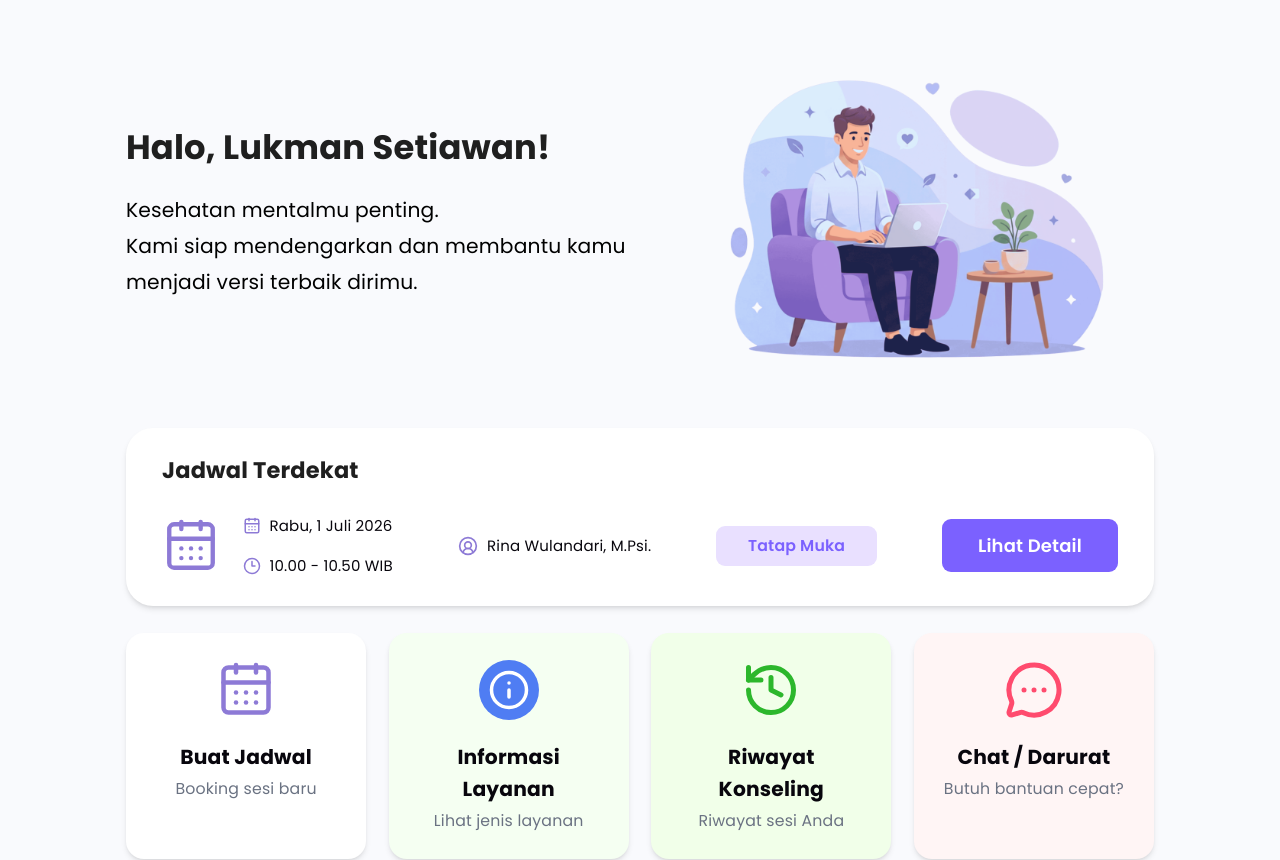
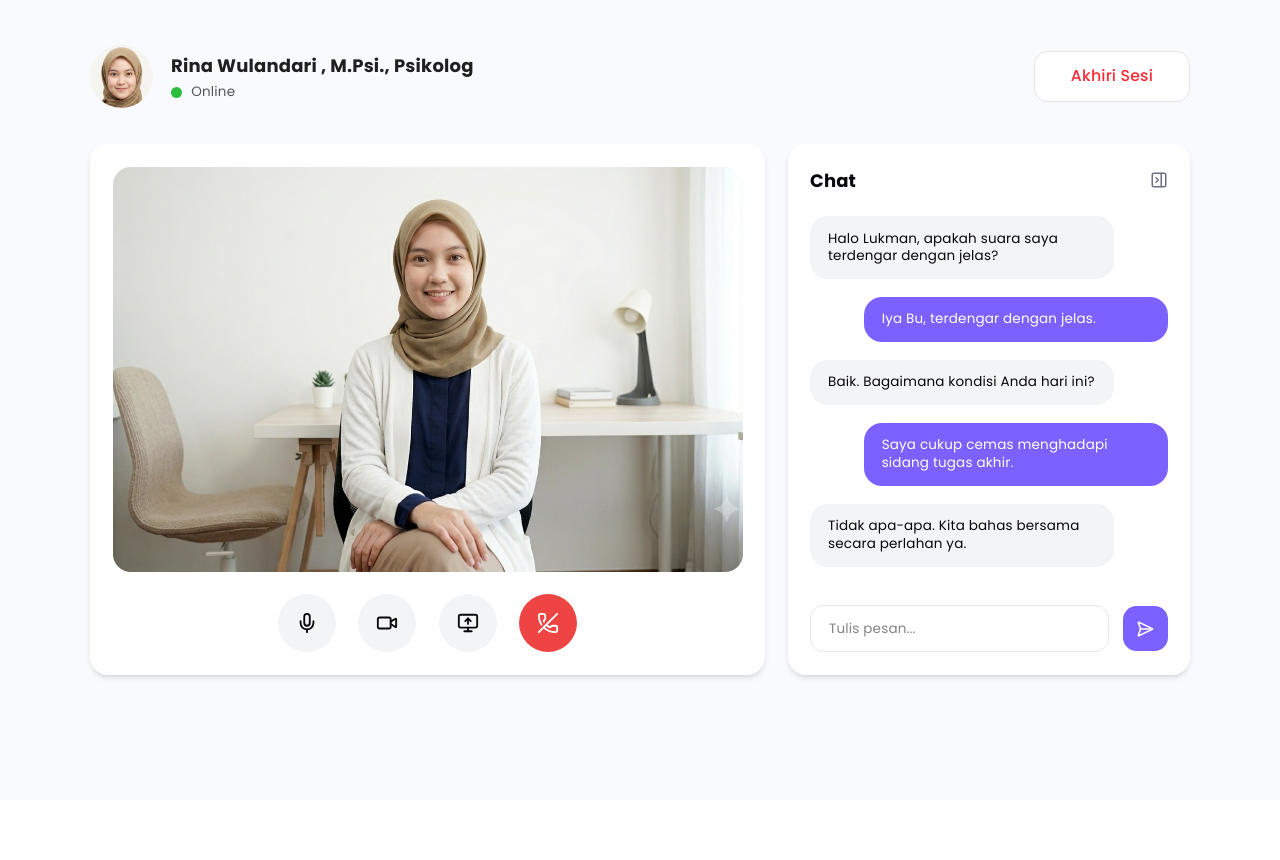
Before and after one commit to eeblaqoshu/sistem-layanan-konseling-polines, a React (Vite) app: page / in a window 1280 px wide. Shown: the top 860 px of the page. After the commit the page ends 800 px from the top, so only its background shows below. Built offline with nearby package versions, Linux system fonts and the light colour scheme.

Commit message:
page call / chat

```diff
--- a/src/App.jsx
+++ b/src/App.jsx
@@ -1,6 +1,8 @@
 import { useState } from 'react'
 import Lorem from './page/lorem'
 import Dashboard from "./page/Dashboard";
+import DetailJadwalKonselor from "./page/DetailJadwalKonselor";
+import Konseling from "./page/Konseling";
 // import Navbar from './components/Navbar'
 // import Footer from './components/Footer'
 
@@ -8,7 +10,7 @@ function App() {
 
   return (
     <>
-    <Dashboard />
+    <Konseling />
     </>
   )
 }
--- a/src/page/DetailJadwalKonselor.jsx
+++ b/src/page/DetailJadwalKonselor.jsx
@@ -84,7 +84,7 @@ function DetailJadwalKonselor() {
                 day: "flex justify-center",
                 day_button: "w-8 h-8 rounded-full text-[12px] font-medium hover:bg-[#F2EEFF] transition",
                 selected: "bg-[#7B61FF] text-white rounded-full",
-                outside: "hidden"
+                outside: "invisible"
               }}
             />
           </div>
--- /dev/null
+++ b/src/page/Konseling.jsx
@@ -0,0 +1,157 @@
+import { useState } from "react";
+import {
+  PhoneOff,
+  Mic,
+  Video,
+  VideoOff,
+  MonitorUp,
+  SendHorizontal,
+  PanelRightClose,
+  PanelRightOpen
+} from "lucide-react";
+
+function Konseling() {
+  const [cameraOn, setCameraOn] = useState(true);
+  const [chatExpanded, setChatExpanded] = useState(true);
+
+  return (
+    <div className="min-h-screen bg-[#F9FAFD]">
+      <div className="mx-auto w-full max-w-7xl px-20 py-10">
+        <div className="flex items-center justify-between">
+          <div className="flex items-center gap-4">
+            <img src="/assets/img/psikolog.png" alt="Psikolog" className="h-14 w-14 rounded-full object-cover" />
+
+            <div>
+              <h2 className="text-base font-bold text-[#1F1F1F]">
+                Rina Wulandari , M.Psi., Psikolog
+              </h2>
+
+              <div className="mt-1 flex items-center gap-2">
+                <div className="h-2.5 w-2.5 rounded-full bg-[#2DBE3F]"></div>
+                <span className="text-xs text-[#555]">Online</span>
+              </div>
+            </div>
+          </div>
+
+          <button className="rounded-xl border border-[#E4E4E4] bg-white px-8 py-3 text-sm font-medium text-red-500 transition hover:bg-red-50">
+            Akhiri Sesi
+          </button>
+        </div>
+
+        <div
+          className={`mt-8 grid gap-5 transition-all duration-300 ${
+            chatExpanded ? "grid-cols-[2fr_1fr]" : "grid-cols-[1fr_70px]"
+          }`}
+        >
+
+          {/* call */}
+          <div className="rounded-2xl bg-white p-5 shadow-md">
+
+            <div className="overflow-hidden rounded-2xl">
+                {cameraOn ? (
+                    <img
+                    src="/assets/img/video-call.png"
+                    alt="Video Call"
+                    className={`w-full object-cover transition-all duration-300 ${
+                        chatExpanded ? "h-90" : "h-125"
+                    }`}
+                    />
+                ) : (
+                    <div
+                    className={`flex w-full flex-col items-center justify-center bg-linear-to-br from-[#ECE8FF] to-[#D8E4FF] transition-all duration-300 ${
+                        chatExpanded ? "h-90" : "h-125"
+                    }`}
+                    >
+                    <img
+                        src="/assets/img/psikolog.png"
+                        alt="Psikolog"
+                        className="h-28 w-28 rounded-full border-4 border-white object-cover shadow-lg"
+                    />
+
+                    <p className="mt-5 text-lg font-semibold">
+                        Kamera Dimatikan
+                    </p>
+
+                    <p className="mt-1 text-sm text-gray-500">
+                        Rina Wulandari, M.Psi.
+                    </p>
+                    </div>
+                )}
+                </div>
+
+            {/* ctrl */}
+            <div className="mt-5 flex items-center justify-center gap-5">
+              <button className="rounded-full bg-[#F3F4F6] p-4 transition hover:bg-[#E5E7EB]">
+                <Mic size={22} />
+              </button>
+              <button
+                onClick={() => setCameraOn(!cameraOn)}
+                className={`rounded-full p-4 transition ${
+                  cameraOn
+                    ? "bg-[#F3F4F6] hover:bg-[#E5E7EB]"
+                    : "bg-[#7B61FF] text-white"
+                }`}
+              >
+                {cameraOn ? <Video size={22} /> : <VideoOff size={22} />}
+              </button>
+              <button className="rounded-full bg-[#F3F4F6] p-4 transition hover:bg-[#E5E7EB]">
+                <MonitorUp size={22} />
+              </button>
+              <button className="rounded-full bg-[#EF4444] p-4 text-white transition hover:bg-red-600">
+                <PhoneOff size={22} />
+              </button>
+            </div>
+          </div>
+
+          {/* chat */}
+          <div className="flex h-full flex-col rounded-2xl bg-white p-5 shadow-md">
+            <div className="flex items-center justify-between">
+              <h2 className={`${chatExpanded ? "block" : "hidden"} text-base font-bold`}>
+                Chat
+              </h2>
+              <button onClick={() => setChatExpanded(!chatExpanded)}>
+                {chatExpanded ? (
+                  <PanelRightClose size={18} className="text-gray-500" />
+                ) : (
+                  <PanelRightOpen size={18} className="text-gray-500" />
+                )}
+              </button>
+            </div>
+            {chatExpanded && (
+              <>
+                <div className="mt-5 flex-1 space-y-4 overflow-y-auto">
+                  <div className="max-w-[85%] rounded-2xl bg-[#F3F4F6] px-4 py-3 text-xs">
+                    Halo Lukman, apakah suara saya terdengar dengan jelas?
+                  </div>
+                  <div className="ml-auto max-w-[85%] rounded-2xl bg-[#7B61FF] px-4 py-3 text-xs text-white">
+                    Iya Bu, terdengar dengan jelas.
+                  </div>
+                  <div className="max-w-[85%] rounded-2xl bg-[#F3F4F6] px-4 py-3 text-xs">
+                    Baik. Bagaimana kondisi Anda hari ini?
+                  </div>
+                  <div className="ml-auto max-w-[85%] rounded-2xl bg-[#7B61FF] px-4 py-3 text-xs text-white">
+                    Saya cukup cemas menghadapi sidang tugas akhir.
+                  </div>
+                  <div className="max-w-[85%] rounded-2xl bg-[#F3F4F6] px-4 py-3 text-xs">
+                    Tidak apa-apa. Kita bahas bersama secara perlahan ya.
+                  </div>
+                </div>
+                <div className="mt-5 flex items-center gap-3">
+                  <input
+                    type="text"
+                    placeholder="Tulis pesan..."
+                    className="flex-1 rounded-xl border border-gray-200 px-4 py-3 text-xs outline-none focus:border-[#7B61FF]"
+                  />
+                  <button className="rounded-xl bg-[#7B61FF] p-3 text-white transition hover:bg-[#6A53E8]">
+                    <SendHorizontal size={18} />
+                  </button>
+                </div>
+              </>
+            )}
+          </div>
+        </div>
+      </div>
+    </div>
+  );
+}
+export default Konseling;
```
Also changed, not shown: public/assets/img/video-call.png (added).
